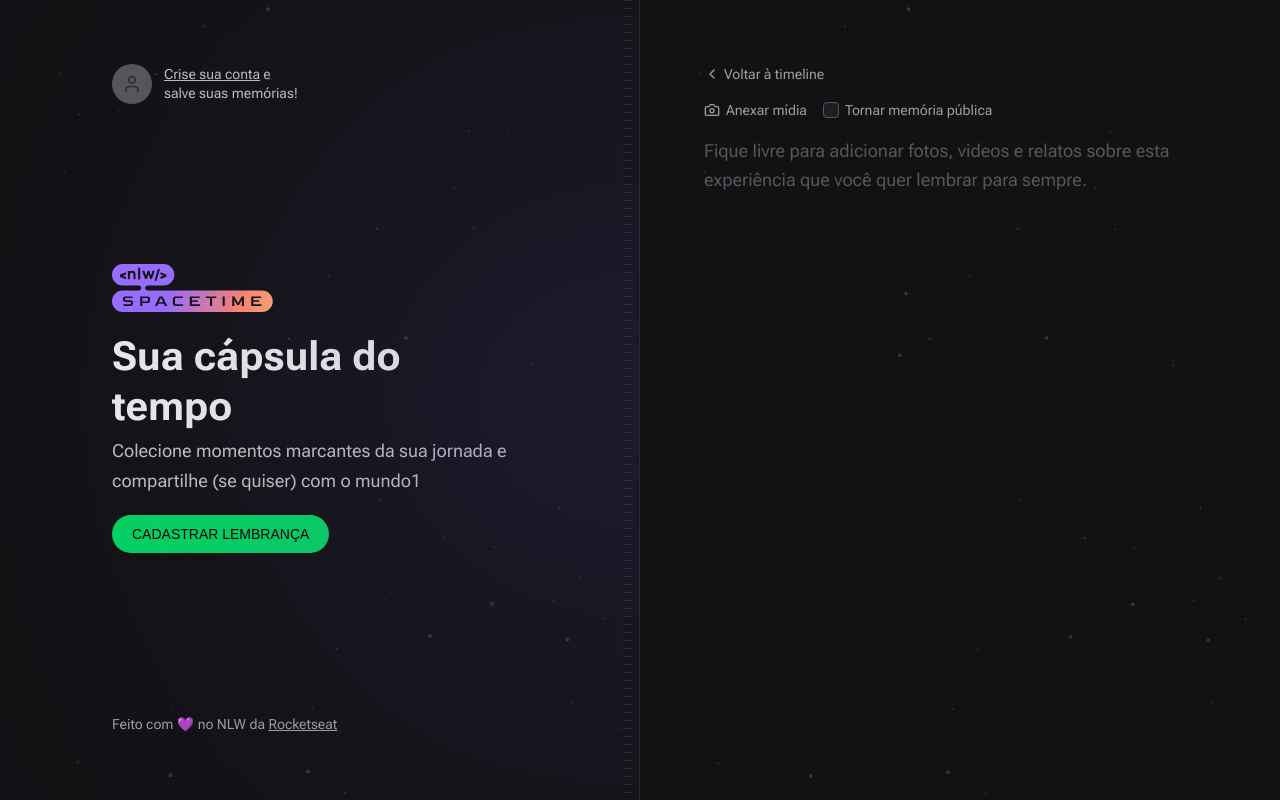
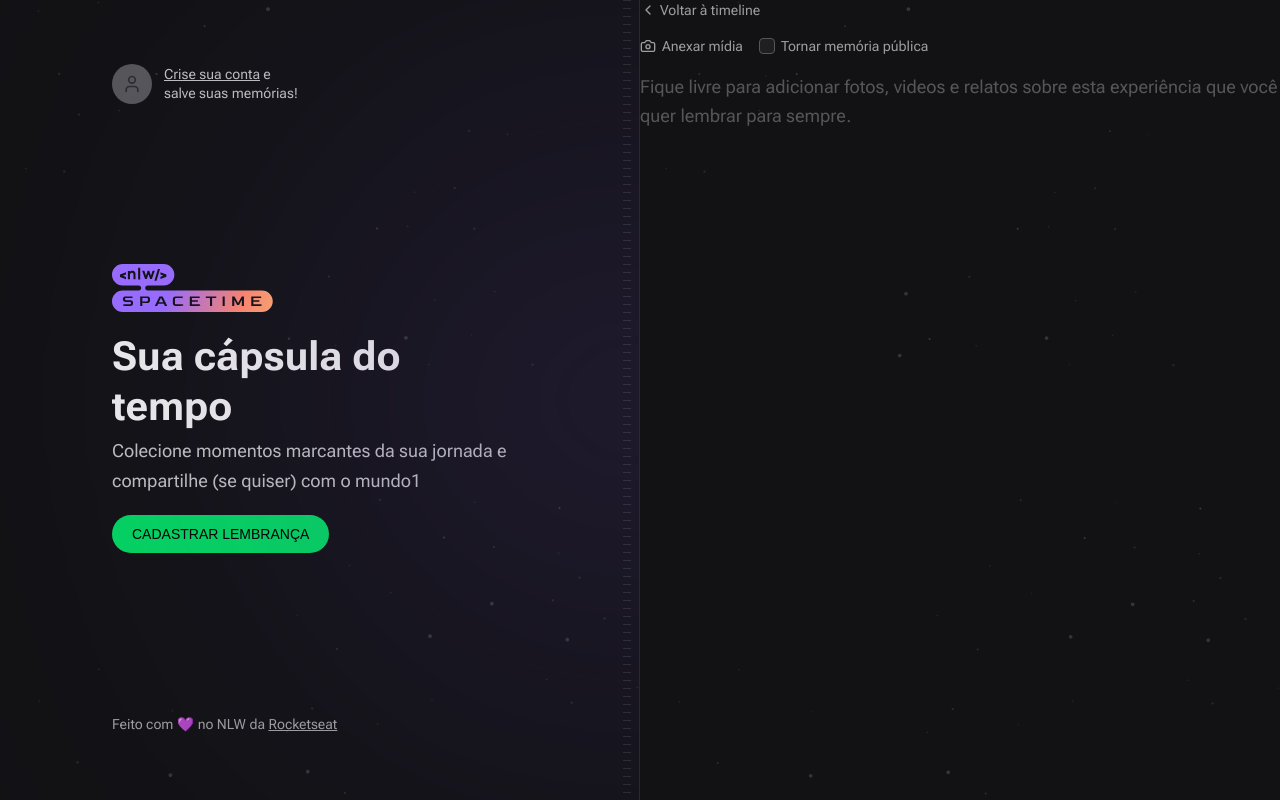
Before and after one commit to lucasptcastro/nlw-spacetime, a Next.js app in the folder web/: page /memories/new in a window 1280 px wide. Built offline with nearby package versions, Linux system fonts and the light colour scheme; no server answers; a web font is replaced by a local one.

Commit message:
🌈 style: removed padding

```diff
--- a/web/src/app/layout.tsx
+++ b/web/src/app/layout.tsx
@@ -52,7 +52,7 @@ export default function RootLayout({ children }: { children: ReactNode }) {
           </div>
 
           {/* Right */}
-          <div className="flex flex-col bg-[url(../assets/bg-stars.svg)] bg-cover p-16">
+          <div className="flex max-h-screen flex-col overflow-y-scroll bg-[url(../assets/bg-stars.svg)] bg-cover">
             {children}
           </div>
         </main>
```
